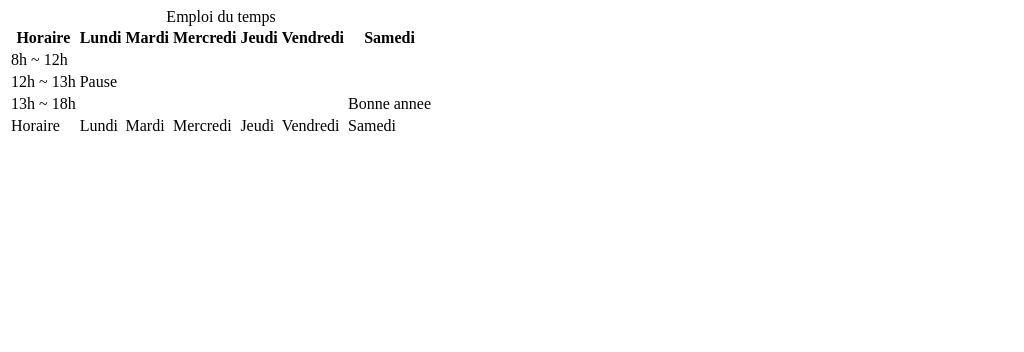
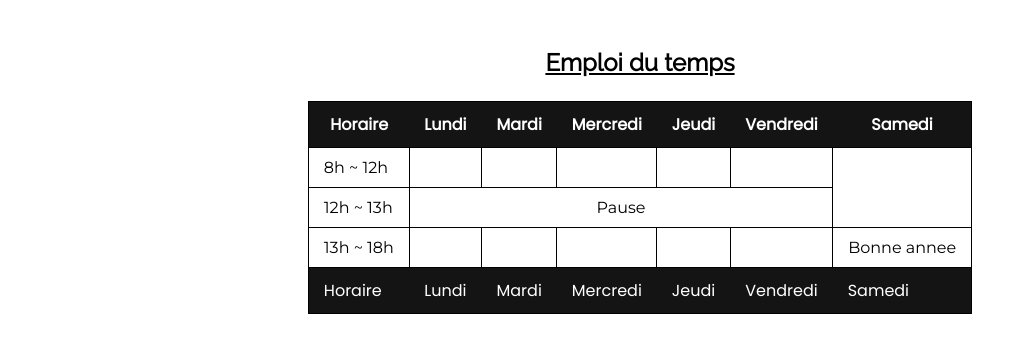
Before and after one commit to dynamo63/project-table-ecole241, a plain HTML site: page index.html in a window 1280 px wide. Shown: the whole page, without its empty margins (0-1024 px from the left). Drawn offline with Linux system fonts and the light colour scheme.

Commit message:
Ajout du css

```diff
--- a/index.html
+++ b/index.html
@@ -4,9 +4,49 @@
     <meta charset="UTF-8">
     <meta name="viewport" content="width=device-width, initial-scale=1.0">
     <meta http-equiv="X-UA-Compatible" content="ie=edge">
-    <title>
-        Emploi du temps
-    </title>
+    <link href="https://fonts.googleapis.com/css?family=Montserrat|Poppins|Raleway&display=swap" rel="stylesheet">
+
+    <style>
+
+        table{
+            margin: 3em auto;
+            border-collapse: collapse;
+        }
+
+        caption{
+            font-family: 'Raleway',cursive;
+            margin-bottom: 1em;
+            font-size: 1.5em;
+            font-weight: bold;
+            text-decoration: underline;
+        }
+
+        thead,tfoot,tbody td{
+            border: 1px solid black;
+        }
+
+        thead,tfoot{
+            background-color: rgba(12, 11, 11, 0.959);
+            color: white;
+            font-family: 'Poppins', cursive;
+        }
+
+        tbody td{
+            font-family: 'Montserrat','Times New Roman', Times, serif;
+        }
+
+        th,td{
+            padding: 10px 15px;
+        }
+
+        td[colspan="5"]{
+            text-align: center;
+        }
+
+    </style>
+
+    <title> Emploi du temps de l'ecole241 </title>
+
 </head>
 <body>
 
```
